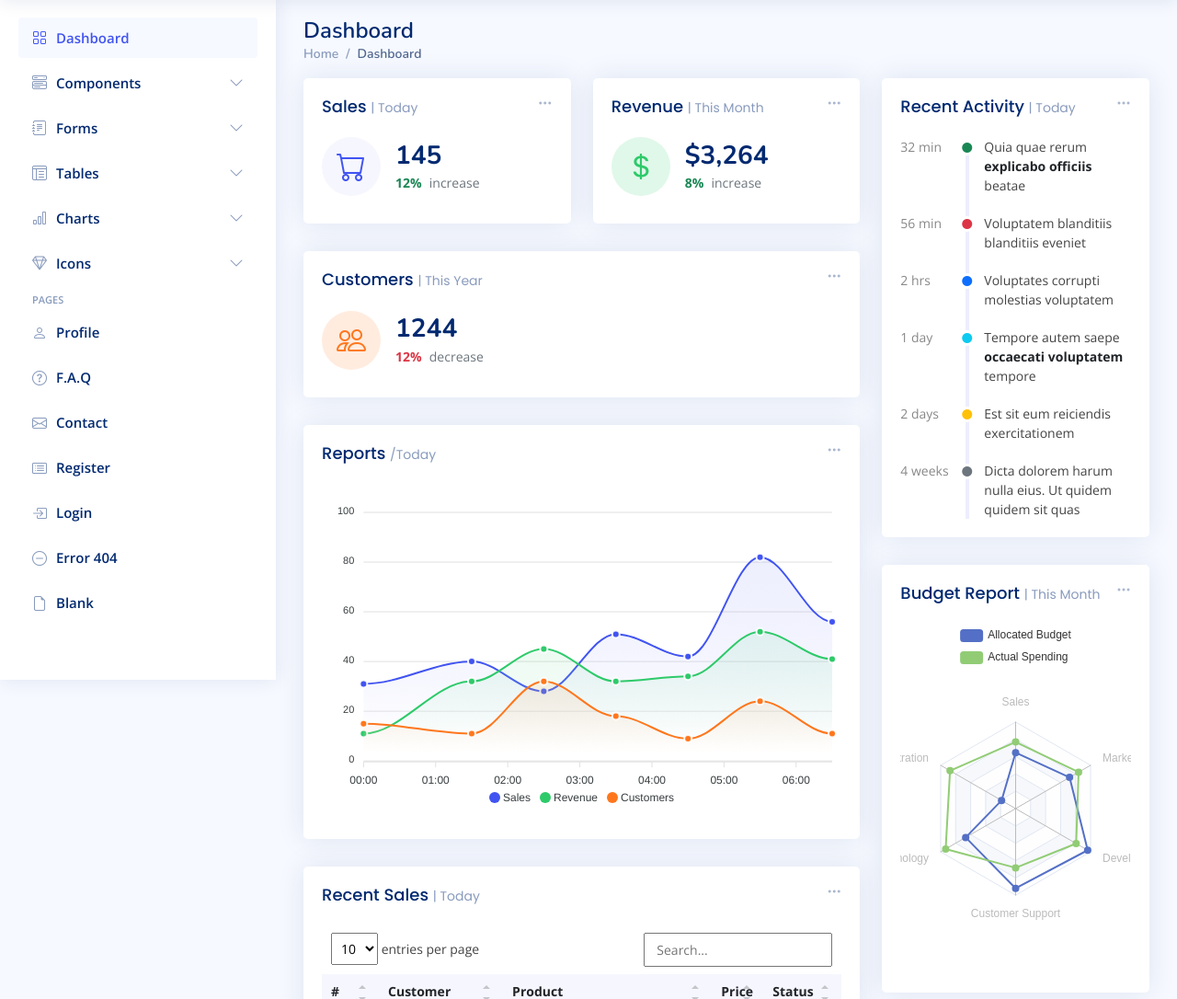
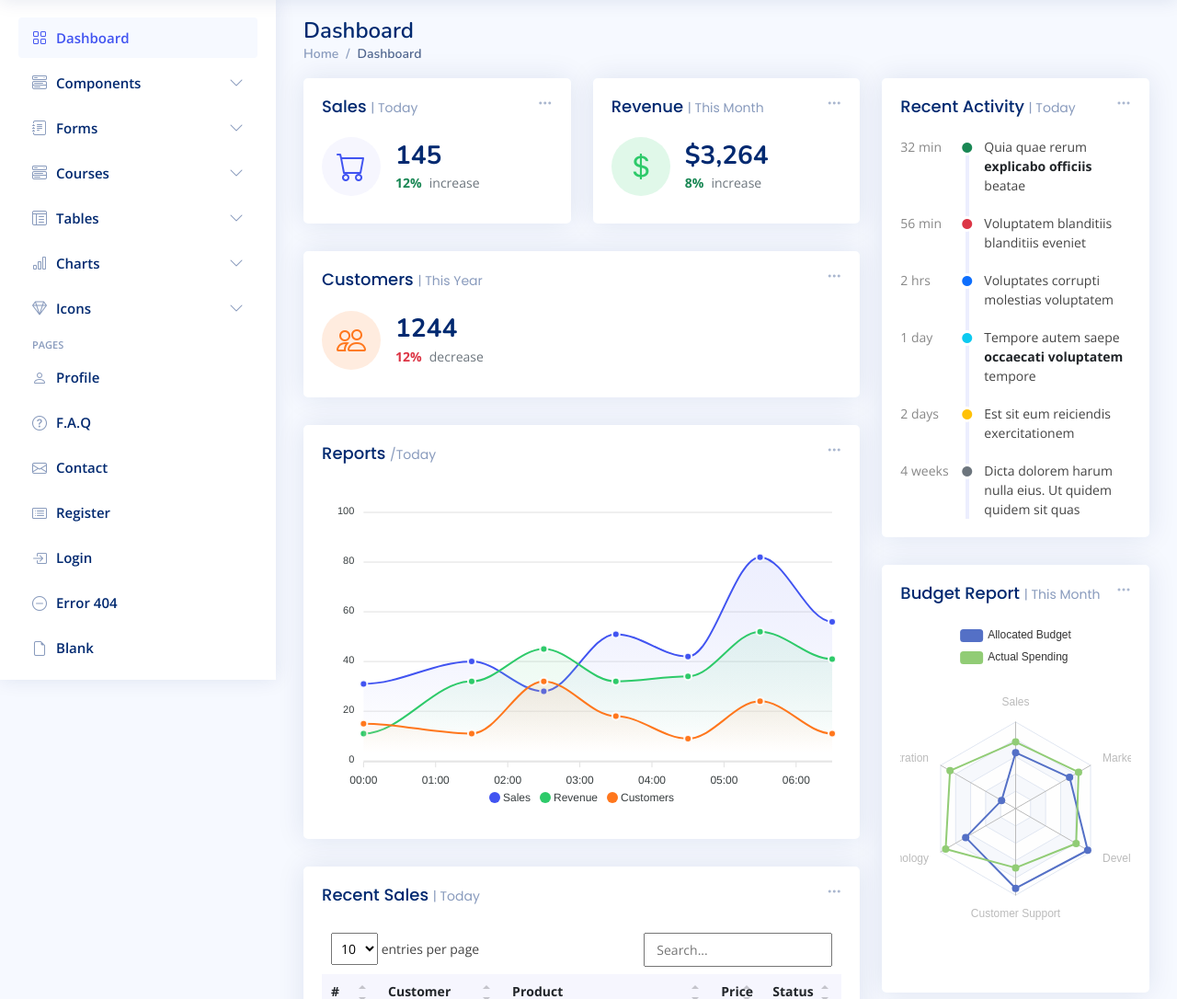
Before and after one commit to wajdi-22/education-platform, a Django app: template templates/course/student/student.html in a window 1280 px wide. Shown: the part 61-1147 px from the top of the page at 92% size. Run offline with Django 3.2, Linux system fonts and the light colour scheme; the template is opened without the code that fills it, so the values that code supplies are empty; some libraries are stand-ins or nearby versions.

Commit message:
Student(view course material)

```diff
--- a/course/models.py
+++ b/course/models.py
@@ -7,6 +7,7 @@ from django.forms import ModelForm
 
 class Level(models.Model):
     number = models.IntegerField()
+
 
 
     def __str__(self):
--- a/course/urls.py
+++ b/course/urls.py
@@ -11,8 +11,14 @@ urlpatterns = [
     path("teacher/course/add",views.add_course_material,name='add_course_material'),
 
     path("student/",views.student,name='student'),
+    path("student/courses", views.list_courses_student, name='list_courses_student'),
+    path("student/courses/<int:level>/<str:subject>", views.list_chapters_student, name='list_chpters_student'),
+    path("student/courses/<int:level>/<str:subject>/<str:chapter>", views.list_course_material_student,name='list_course_material_student'),
+    path("student/courses/<int:level>/<str:subject>/<str:chapter>/<slug:slug>", views.view_course_material_student,name='view_course_material_student'),
+
     path("parent/",views.parent,name='parent'),
     path('test_auth', views.test_auth),
 
 
+
 ]
--- a/templates/course/student/base_student.html
+++ b/templates/course/student/base_student.html
@@ -388,6 +388,26 @@
         </ul>
       </li><!-- End Forms Nav -->
 
+
+         <li class="nav-item">
+        <a class="nav-link collapsed" data-bs-target="#components-nav" data-bs-toggle="collapse" href="#">
+          <i class="bi bi-menu-button-wide"></i><span>Courses</span><i class="bi bi-chevron-down ms-auto"></i>
+        </a>
+        <ul id="components-nav" class="nav-content collapse " data-bs-parent="#sidebar-nav">
+          <li>
+            <a href="course/add">
+              <i class="bi bi-circle"></i><span>Add</span>
+            </a>
+          </li>
+          <li>
+            <a href="/student/courses">
+              <i class="bi bi-circle"></i><span>view</span>
+            </a>
+          </li>
+
+        </ul>
+      </li></li><!-- End Courses Nav -->
+
       <li class="nav-item">
         <a class="nav-link collapsed" data-bs-target="#tables-nav" data-bs-toggle="collapse" href="#">
           <i class="bi bi-layout-text-window-reverse"></i><span>Tables</span><i class="bi bi-chevron-down ms-auto"></i>
```
Also changed, not shown: course/views.py (+38 -0 lines), db.sqlite3.
